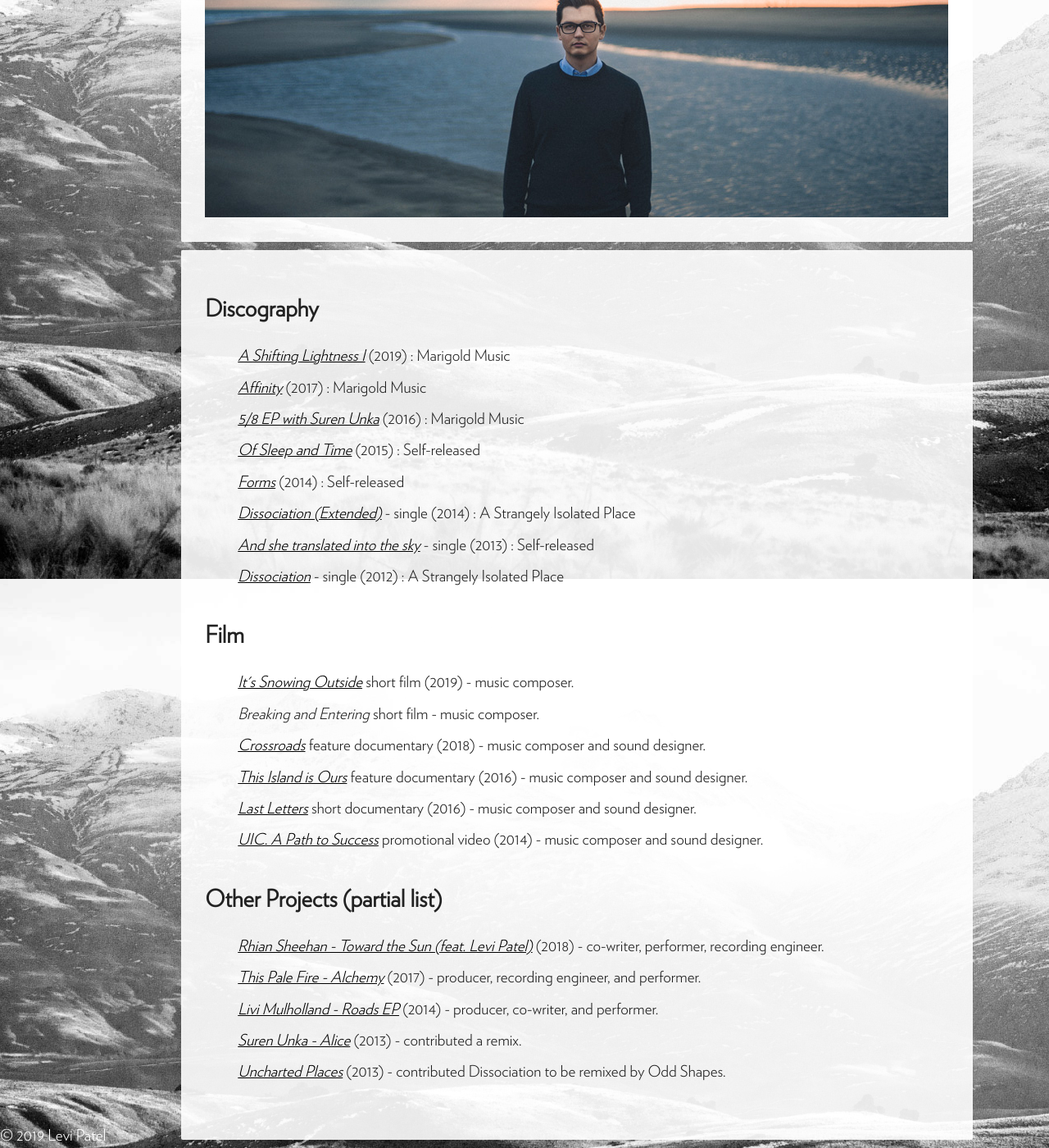
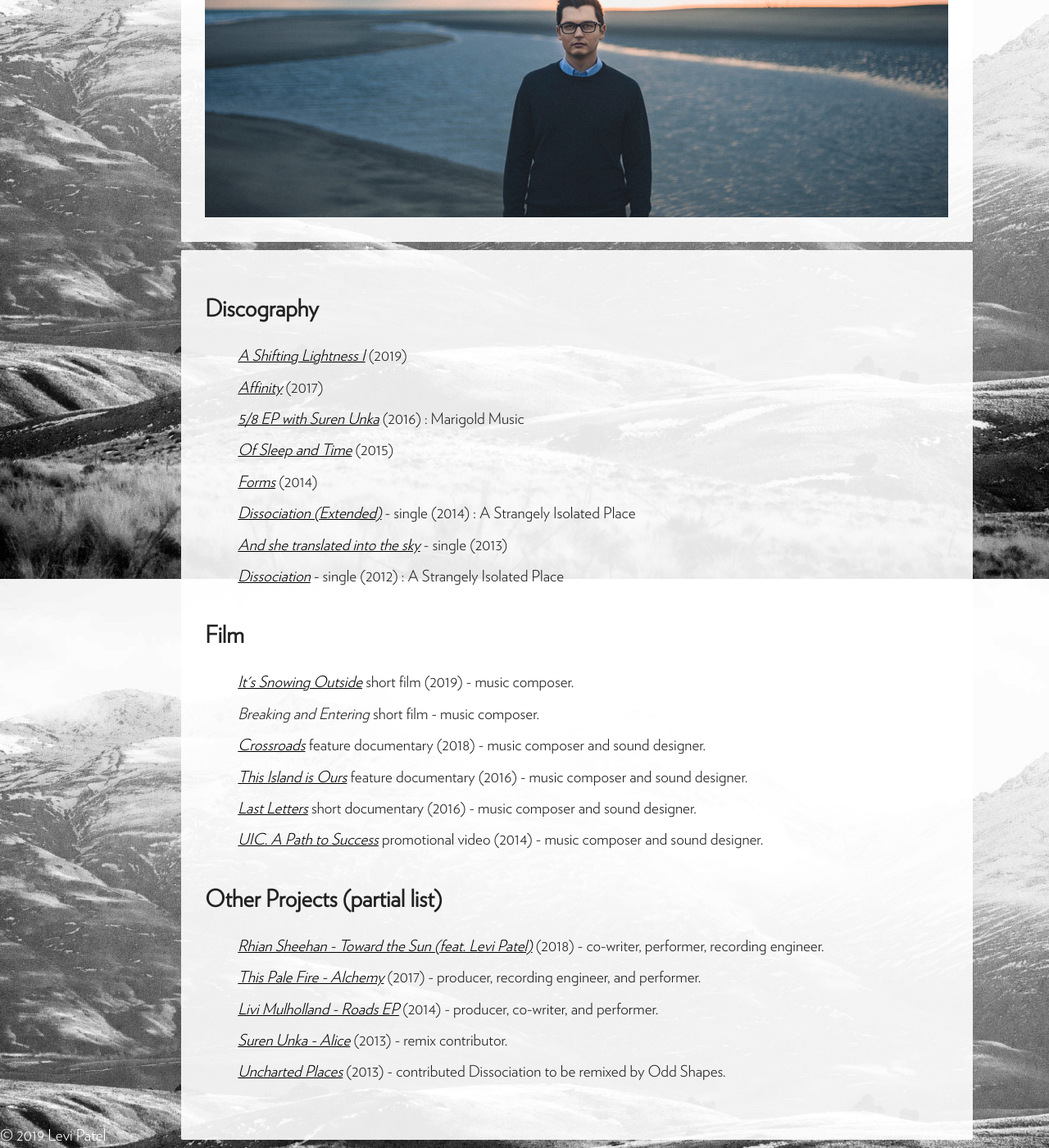
Before and after one commit to levipatel/music, a Jekyll site: the page built from about.html, in a window 1280 px wide and 1400 px high, scrolled down 1094 px. Shown: the whole window at 82% size. Built offline with Jekyll 4.4.1, drawn with Linux system fonts in a browser that asks for light colours.

Commit message:
Removed Marigold mention from discography

```diff
--- a/about.html
+++ b/about.html
@@ -22,13 +22,13 @@ layout: default
   <div class="textBG">
   <h2>Discography</h2>
   <ul class="list-unstyled list-spaced">
-    <li><a href="https://levipatel.bandcamp.com/album/a-shifting-lightness-i">A Shifting Lightness I</a> (2019) : Marigold Music</li>
-    <li><a href="https://levipatel.bandcamp.com/album/affinity">Affinity</a> (2017) : Marigold Music</li>
+    <li><a href="https://levipatel.bandcamp.com/album/a-shifting-lightness-i">A Shifting Lightness I</a> (2019)</li>
+    <li><a href="https://levipatel.bandcamp.com/album/affinity">Affinity</a> (2017)</li>
     <li><a href="https://surenunka.bandcamp.com/album/5-8">5/8 EP with Suren Unka</a> (2016) : Marigold Music</li>
-    <li><a href="https://levipatel.bandcamp.com/album/of-sleep-and-time">Of Sleep and Time</a> (2015) : Self-released</li>
-    <li><a href="https://levipatel.bandcamp.com/album/forms">Forms</a> (2014) : Self-released</li>
+    <li><a href="https://levipatel.bandcamp.com/album/of-sleep-and-time">Of Sleep and Time</a> (2015)</li>
+    <li><a href="https://levipatel.bandcamp.com/album/forms">Forms</a> (2014)</li>
     <li><a href="https://soundcloud.com/astrangelyisolatedplace/asip005-levi-patel-1">Dissociation (Extended)</a> - single (2014) : A Strangely Isolated Place</li>
-    <li><a href="https://levipatel.bandcamp.com/track/and-she-translated-into-the-sky">And she translated into the sky</a> - single (2013) : Self-released</li>
+    <li><a href="https://levipatel.bandcamp.com/track/and-she-translated-into-the-sky">And she translated into the sky</a> - single (2013)</li>
     <li><a href="https://astrangelyisolatedplace.com/2012/05/27/asip005-levi-patel-dissociation/">Dissociation</a> - single (2012) : A Strangely Isolated Place</li>
   </ul>
 
@@ -51,7 +51,7 @@ layout: default
     <li><a href="https://open.spotify.com/track/5HwIT2Ftf80clkRm7bf7Q0?si=vmJygD9yQGObDzxCV7UQnw">Rhian Sheehan - Toward the Sun (feat. Levi Patel)</a> (2018) - co-writer, performer, recording engineer.</li>
     <li><a href="https://open.spotify.com/album/0gabkvfTx90aQmI3UAnoyK">This Pale Fire - Alchemy</a> (2017) - producer, recording engineer, and performer.</li>
     <li><a href="https://itunes.apple.com/nz/album/roads-ep/id885729692">Livi Mulholland - Roads EP</a> (2014) - producer, co-writer, and performer.</li>
-    <li><a href="https://surenunka.bandcamp.com/album/alice">Suren Unka - Alice</a> (2013) - contributed a remix.</li>
+    <li><a href="https://surenunka.bandcamp.com/album/alice">Suren Unka - Alice</a> (2013) - remix contributor.</li>
     <li><a href="https://astrangelyisolatedplace.bandcamp.com/album/uncharted-places">Uncharted Places</a> (2013) - contributed Dissociation to be remixed by Odd Shapes.</li>
   </ul>
 
```
